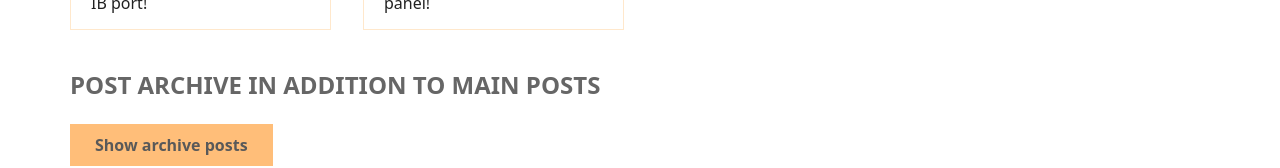
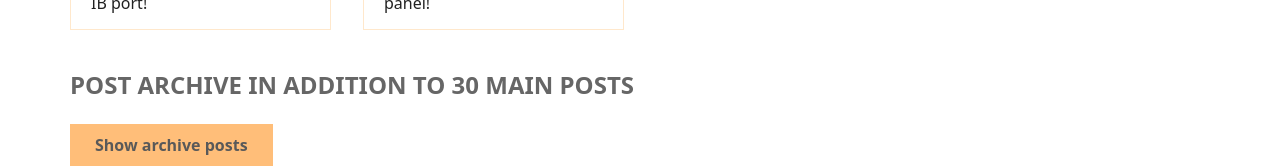
Before and after one commit to Art-Luzrab/AtomicBlog, a React (Create React App) app: page / in a window 1280 px wide. Shown: the part 1687-1855 px from the top of the page. Built offline with nearby package versions, Linux system fonts and the light colour scheme.

Commit message:
useMemo in practice

```diff
--- a/src/App-memo.js
+++ b/src/App-memo.js
@@ -1,4 +1,4 @@
-import { memo, useEffect, useState } from "react";
+import { memo, useEffect, useMemo, useState } from "react";
 import { faker } from "@faker-js/faker";
 
 function createRandomPost() {
@@ -41,10 +41,12 @@ function App() {
     [isFakeDark]
   );
 
-  const archiveOptions = {
-    show: false,
-    title: "Post archive in addition to main posts",
-  };
+  const archiveOptions = useMemo(() => {
+    return {
+      show: false,
+      title: `Post archive in addition to  ${posts.length} main posts`,
+    };
+  }, [posts]);
 
   return (
     <section>
```
